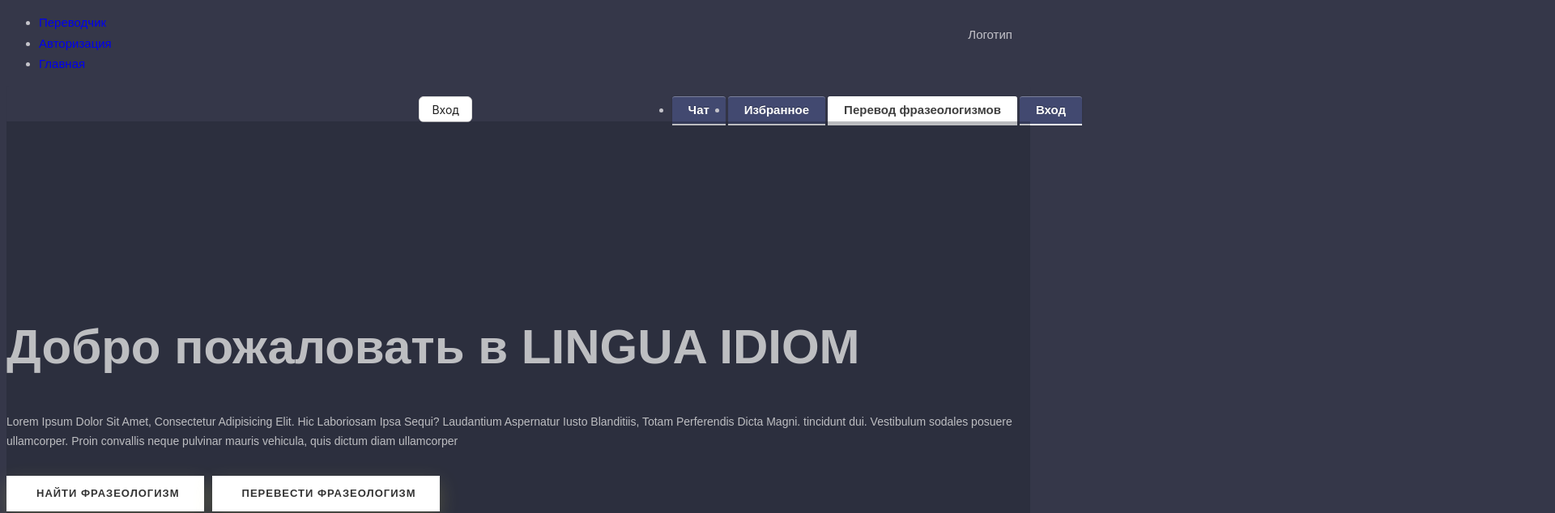
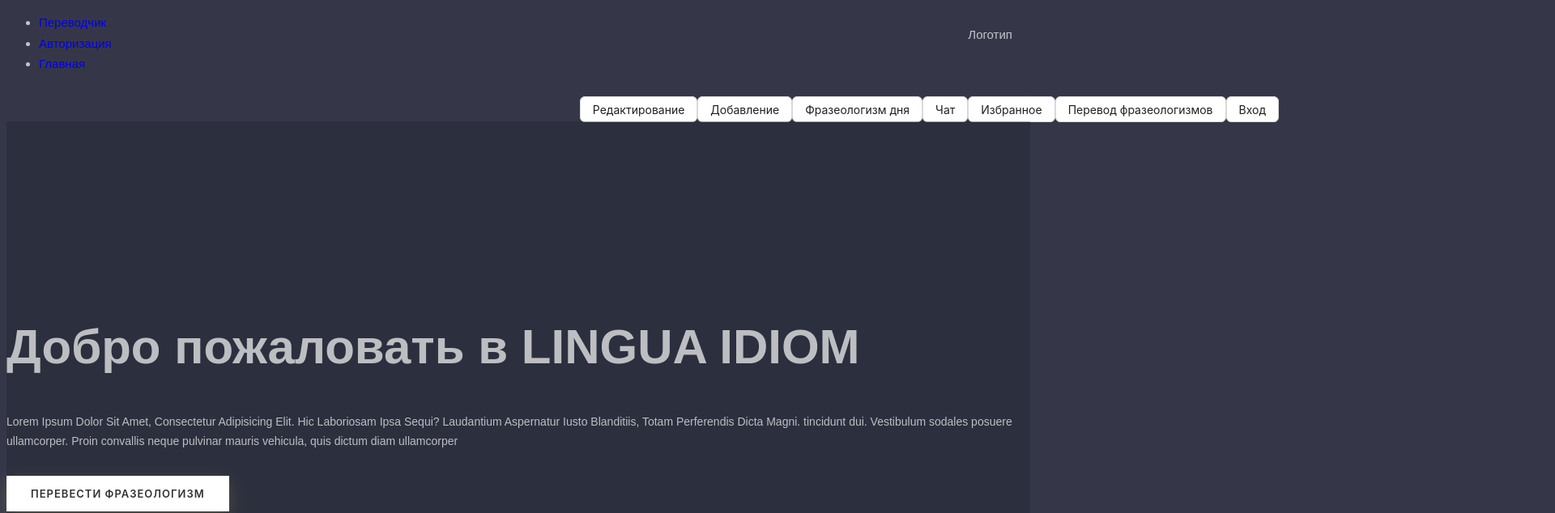
Before and after one commit to DoctorLivchic/is_audio_idioms_front, a React (Create React App) app: page /main_page/Main_page in a window 1280 px wide. Shown: the top 634 px of the page at 81% size, 1920 px wide, since content can reach past the window. Built offline with nearby package versions, Linux system fonts and the light colour scheme.

Commit message:
Добавление кнопок навигации и общие изменения

```diff
--- a/src/Main.css
+++ b/src/Main.css
@@ -110,7 +110,7 @@ a {
   cursor: pointer;
   transition: all 200ms linear;
   position: relative;
-  left: 0%;
+  left: -0%;
 }
 a:hover {
   text-decoration: none;
@@ -337,7 +337,7 @@ h6 span {
 }
 
 .btn {
-  border-radius: 4px;
+  border-radius: 10px;
   height: 44px;
   font-size: 13px;
   font-weight: 600;
@@ -491,7 +491,7 @@ h6 span {
 .header .nav li .dropdown .sub-dropdown {
   position: absolute;
   top: 0;
-  left: 110%;
+  left: 150%;
   width: 220px;
   background: #333;
   opacity: 0;
@@ -500,7 +500,7 @@ h6 span {
 }
 .header .nav li .dropdown li:hover .sub-dropdown {
   opacity: 1;
-  left: 100%;
+  left: 110%;
   visibility: visible;
 }
 .header .nav li .dropdown .sub-dropdown li:hover a {
@@ -595,7 +595,7 @@ header {
 }
 .navig {
   position: relative;
-  left: 65%;
+  left: 56%;
   width: -100%;
 }
 .navig a {
@@ -722,10 +722,6 @@ header {
 .footer .logo {
   margin-bottom: 10%;
 }
-.footer .logo img {
-}
-.footer .social {
-}
 .footer .social li {
   display: inline-block;
   margin-right: 10px;
--- a/src/avtorizacia/Authorization.js
+++ b/src/avtorizacia/Authorization.js
@@ -1,8 +1,10 @@
 import React from "react";
+import {Button, Form, Input, Checkbox } from 'antd';
+import {useNavigate} from "react-router-dom";
 
-class Authorization extends React.Component {
-  render() {
-    return (
+export default function Authorization()  {
+  const navigate = useNavigate();
+      return (
       <div className="authorization">
         <div class="section">
           <div class="container">
@@ -51,14 +53,10 @@ class Authorization extends React.Component {
                               />
                               <i class="input-icon uil uil-lock-alt"></i>
                             </div>
-                            <a href="#" class="btn mt-4">
-                              Авторизоваться
-                            </a>
-                            <p class="mb-0 mt-4 text-center">
-                              <a href="#0" class="link">
-                                Забыли свой пароль?
-                              </a>
-                            </p>
+                            <Form.Item>
+                                <Button onClick={() => {navigate("Main_page")}} className='btn'>Авторизоваться</Button>
+                                <Button onClick={() => {navigate("/main_page/Main_page")}} className='btn'>Назад</Button>
+                              </Form.Item>
                           </div>
                         </div>
                       </div>
@@ -111,9 +109,10 @@ class Authorization extends React.Component {
                               <i class="input-icon uil uil-lock-alt"></i>
                             </div>
                             <div className="button">
-                              <a href="#" class="btn mt-4" >
-                                Регистрация
-                              </a>
+                              <Form.Item>
+                                <Button onClick={() => {navigate("-")}} className='btn'>Регистрация</Button>
+                                <Button onClick={() => {navigate("/main_page/Main_page")}} className='btn'>Назад</Button>
+                              </Form.Item>
                             </div>
                           </div>
                         </div>
@@ -125,9 +124,38 @@ class Authorization extends React.Component {
             </div>
           </div>
         </div>
+          <footer id="footer" class="footer section">
+            <div class="footer-top">
+              <div class="container">
+                <div class="row">
+                  <div class="col-md-12">
+                    <div class="logo">
+                      <a>Логотип</a>
+                    </div>
+
+                    <ul class="social">
+                      <li><a href="#"><span class="fa fa-facebook"></span></a></li>
+                      <li><a href="#"><span class="fa fa-twitter"></span></a></li>
+                      <li><a href="#"><span class="fa fa-dribbble"></span></a></li>
+                      <li><a href="#"><span class="fa fa-instagram"></span></a></li>
+                      <li><a href="#"><span class="fa fa-pinterest-p"></span></a></li>
+                    </ul>
+
+                  </div>
+                </div>
+              </div>
+            </div>
+            <div class="copyright">
+              <div class="container">
+                <div class="row">
+                  <div class="col-md-12">
+                    <p>© 2018 Distributed by <a href="https://themewagon.com/">ThemeWagon</a></p>
+                  </div>
+                </div>
+              </div>
+            </div>
+          </footer>
       </div>
     );
-  }
+
 }
-
-export default Authorization;
--- a/src/main/Main.js
+++ b/src/main/Main.js
@@ -1,15 +1,24 @@
-import React from "react";
-import { Router } from "react-router-dom";
+import React, {useEffect} from 'react';
+import {Button, Form, Input, Checkbox } from 'antd';
+import {useNavigate} from "react-router-dom";
 import { input1 } from '../CONST';
 
 
-class Main extends React.Component {
-    render() {
+export default function Main(){
+const navigate = useNavigate();
     return(
         <div className="App">
-        <header>
+           <header>
+
+      <nav>
+        <ul class="navig">
+          <Form.Item>
+              <Button onClick={() => {navigate('/main_page/Main_page')}} className='active'>Главная</Button>
+          </Form.Item>
+        </ul>
+      </nav>
+        </header>
         <div className='info'><h1>{input1}</h1></div>
-        </header>
        <div className='headerleft'>
          <div className='languageleft'>
            <p>language 1</p>
@@ -44,9 +53,44 @@ class Main extends React.Component {
                   </div>
 
          </div>
+
+
+
+
+                  <footer id="footer" class="footer section">
+                    <div class="footer-top">
+                      <div class="container">
+                        <div class="row">
+                          <div class="col-md-12">
+                            <div class="logo">
+                              <a>Логотип</a>
+                            </div>
+
+                            <ul class="social">
+                              <li><a href="#"><span class="fa fa-facebook"></span></a></li>
+                              <li><a href="#"><span class="fa fa-twitter"></span></a></li>
+                              <li><a href="#"><span class="fa fa-dribbble"></span></a></li>
+                              <li><a href="#"><span class="fa fa-instagram"></span></a></li>
+                              <li><a href="#"><span class="fa fa-pinterest-p"></span></a></li>
+                            </ul>
+
+                          </div>
+                        </div>
+                      </div>
+                    </div>
+                    <div class="copyright">
+                      <div class="container">
+                        <div class="row">
+                          <div class="col-md-12">
+                            <p>© 2018 Distributed by <a href="https://themewagon.com/">ThemeWagon</a></p>
+                          </div>
+                        </div>
+                      </div>
+                    </div>
+                  </footer>
+
         </div>
 
 
     )
-}}
-export default Main;
+}
--- a/src/main_page/Main_page.js
+++ b/src/main_page/Main_page.js
@@ -1,24 +1,34 @@
 import React, {useEffect} from 'react';
-import {Button, Form, Input, Checkbox } from 'antd';
+import {Button, Form, Input, Checkbox,Select,Menu } from 'antd';
 import {useNavigate} from "react-router-dom";
+import { AppstoreOutlined, MailOutlined, SettingOutlined } from '@ant-design/icons';
 
 export default function Main_page() {
 	const navigate = useNavigate();
 
         return(
                 <div className="main_page" id="main_page">
+
                     <header>
+
                         <nav>
                         <ul class="navig">
-                            <li class="dropdown"><a href="index.html">Чат</a></li>
-                            <li class="dropdown"><a href="index.html">Избранное</a></li>
-                            <li class="active"><a href="index.html">Перевод фразеологизмов</a></li>
-                            <li><a href="avtorization/Authorization.js">Вход</a></li>
+                 		<Form.Item>
+						 	<Button onClick={() => {navigate('/avtorizacia/Authorization')}} className='active'>Редактирование</Button>
+						 	<Button onClick={() => {navigate('/avtorizacia/Authorization')}} className='active'>Добавление</Button>
+						 	<Button onClick={() => {navigate('/avtorizacia/Authorization')}} className='active'>Фразеологизм дня</Button>
+							<Button onClick={() => {navigate('/avtorizacia/Authorization')}} className='active'>Чат</Button>
+							<Button onClick={() => {navigate('/avtorizacia/Authorization')}} className='active'>Избранное</Button>
+							<Button onClick={() => {navigate('/main/Main')}} className='active'>Перевод фразеологизмов</Button>
+							<Button onClick={() => {navigate('/avtorizacia/Authorization')}} className='active'>Вход</Button>
+
+						</Form.Item>
+
+
+
 						 </ul>
                         </nav>
-						<Form.Item>
-							<Button onClick={() => {navigate("/Authorization")}} className='active'>Вход</Button>
-						</Form.Item>
+
                     </header>
 
 
@@ -53,8 +63,7 @@ export default function Main_page() {
 							<h1>Добро пожаловать в LINGUA IDIOM</h1>
 							<p>Lorem Ipsum Dolor Sit Amet, Consectetur Adipisicing Elit. Hic Laboriosam Ipsa Sequi? Laudantium Aspernatur Iusto Blanditiis, Totam Perferendis Dicta Magni. tincidunt dui. Vestibulum sodales posuere ullamcorper. Proin convallis neque pulvinar mauris vehicula, quis dictum diam ullamcorper</p>
 							<div class="button">
-								<a href="#" class="btn mt-4 "><i class="fa fa-briefcase"></i>Найти фразеологизм</a>
-								<a href="#" class="btn"><i class="fa fa-phone"></i>Перевести фразеологизм</a>
+								<Button onClick={() => {navigate('/main/Main')}} className='btn'>Перевести фразеологизм</Button>
 							</div>
 						</div>
 					</div>
```
Also changed, not shown: src/App.js (+4 -4 lines).
